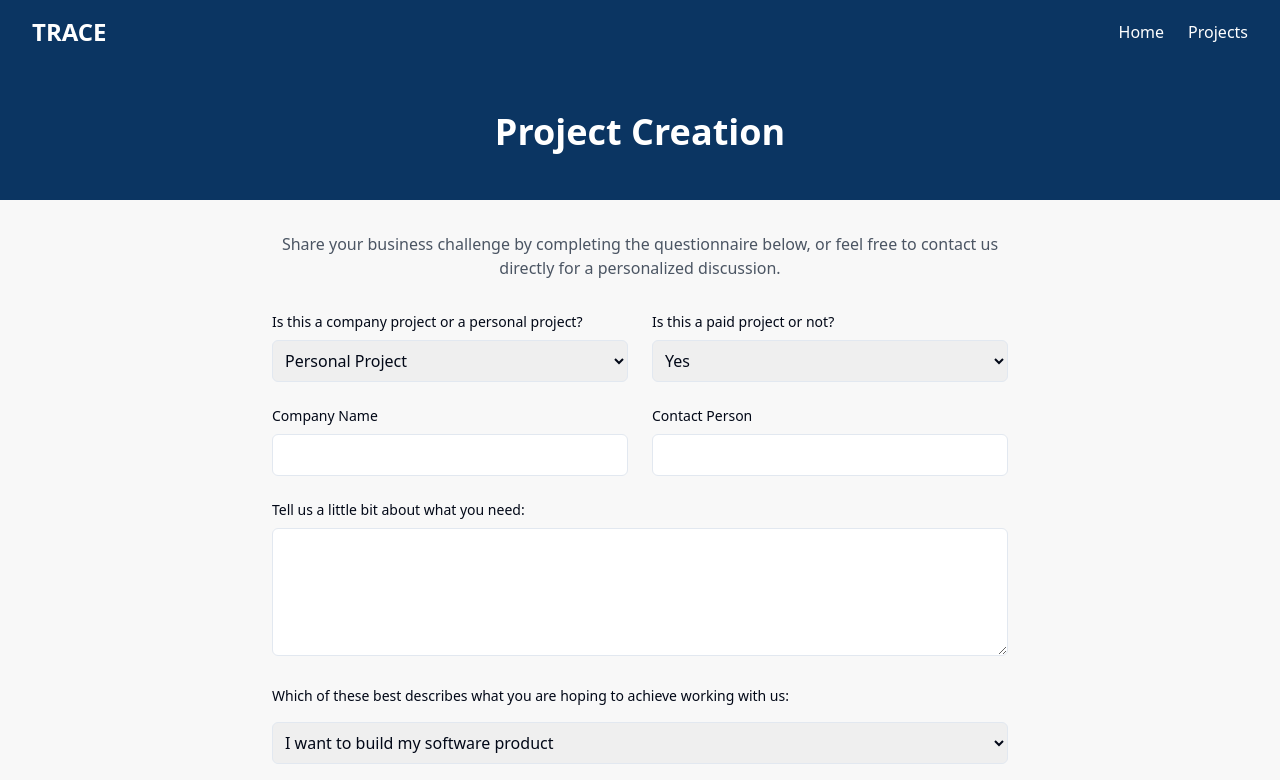
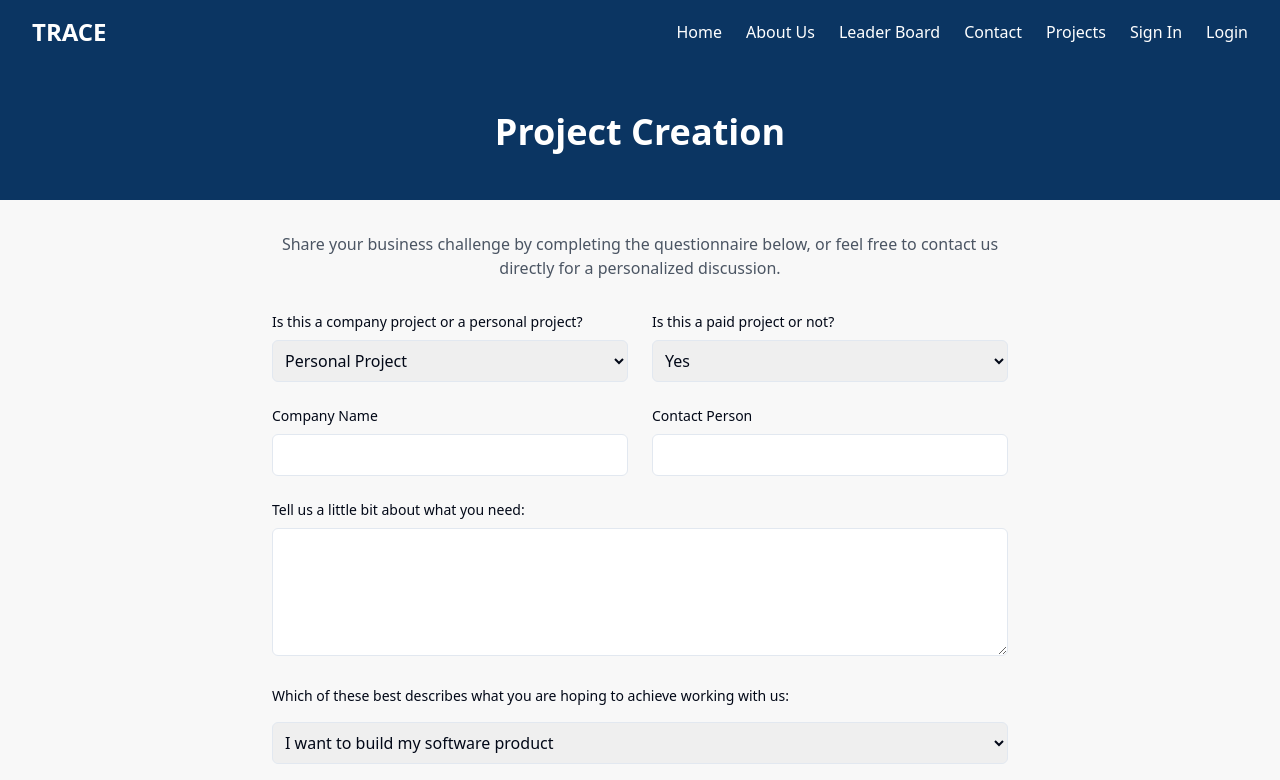
Before and after one commit to bim17577/lovableai, a React (Vite) app: page /client-form in a window 1280 px wide. Shown: the top 780 px of the page. Built offline with nearby package versions, Linux system fonts and the light colour scheme.

Commit message:
Refactor: Use same navigation bar
Use the same navigation bar component in the project creation page as the home page.

```diff
--- a/src/App.tsx
+++ b/src/App.tsx
@@ -19,6 +19,11 @@ const App = () => (
         <Routes>
           <Route path="/" element={<Index />} />
           <Route path="/client-form" element={<ClientForm />} />
+          <Route path="/about" element={<NotFound />} />
+          <Route path="/leaderboard" element={<NotFound />} />
+          <Route path="/contact" element={<NotFound />} />
+          <Route path="/signin" element={<NotFound />} />
+          <Route path="/login" element={<NotFound />} />
           {/* ADD ALL CUSTOM ROUTES ABOVE THE CATCH-ALL "*" ROUTE */}
           <Route path="*" element={<NotFound />} />
         </Routes>
--- a/src/components/common/Navigation.tsx
+++ b/src/components/common/Navigation.tsx
@@ -9,7 +9,12 @@ const Navigation = () => {
         <Link to="/" className="text-2xl font-bold">TRACE</Link>
         <div className="space-x-6">
           <Link to="/" className="hover:text-gray-300 transition-colors">Home</Link>
+          <Link to="/about" className="hover:text-gray-300 transition-colors">About Us</Link>
+          <Link to="/leaderboard" className="hover:text-gray-300 transition-colors">Leader Board</Link>
+          <Link to="/contact" className="hover:text-gray-300 transition-colors">Contact</Link>
           <Link to="/client-form" className="hover:text-gray-300 transition-colors">Projects</Link>
+          <Link to="/signin" className="hover:text-gray-300 transition-colors">Sign In</Link>
+          <Link to="/login" className="hover:text-gray-300 transition-colors">Login</Link>
         </div>
       </div>
     </nav>
```
